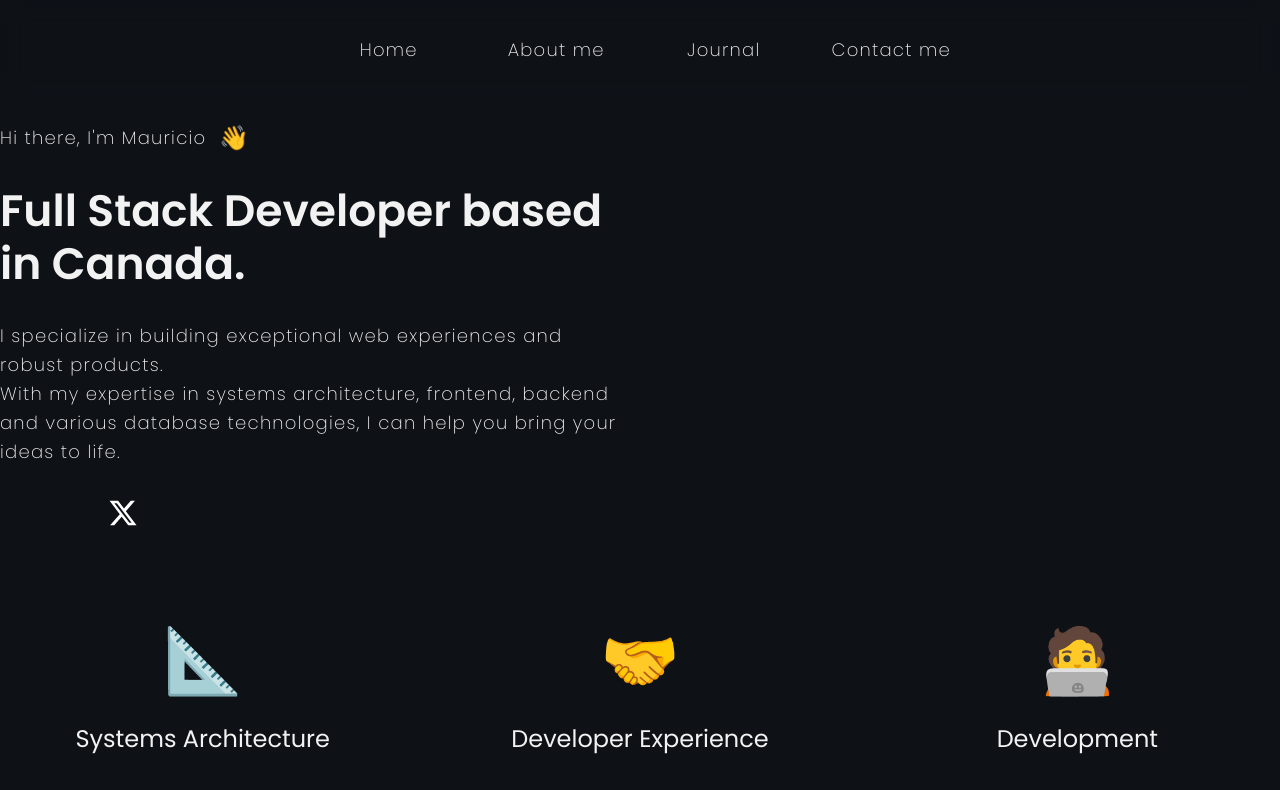
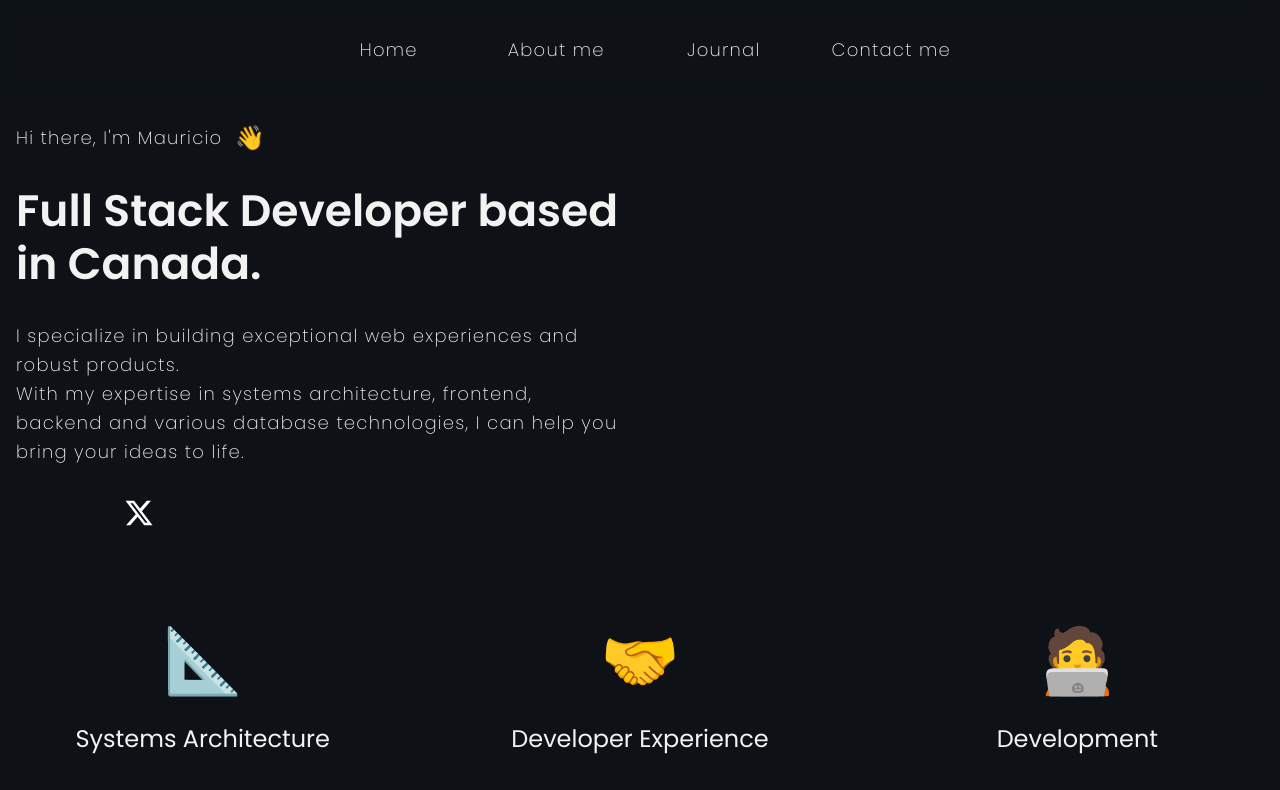
Before and after one commit to codigo/mau-web, a SvelteKit app: page / in a window 1280 px wide. Shown: the top 790 px of the page. Built offline with nearby package versions, Linux system fonts and the light colour scheme; some icons are missing.

Commit message:
Small space fix

```diff
--- a/src/components/Hero.svelte
+++ b/src/components/Hero.svelte
@@ -58,7 +58,7 @@
 <style>
 
   .section-hero {
-    padding: 1.2rem 0;
+    padding: 1.2rem 1.6rem;
   }
 
   .hero-intro {
```
